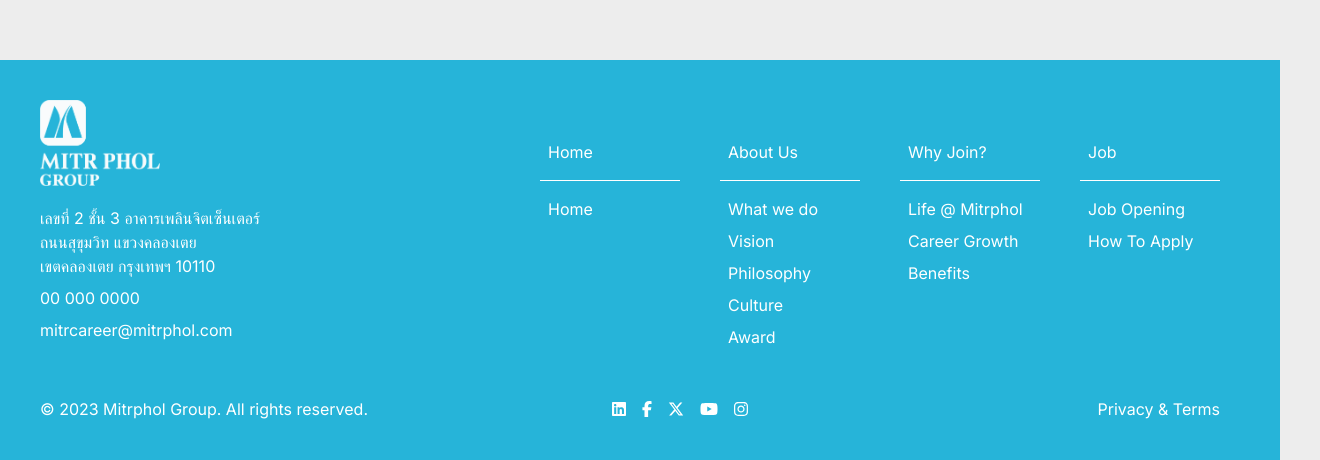
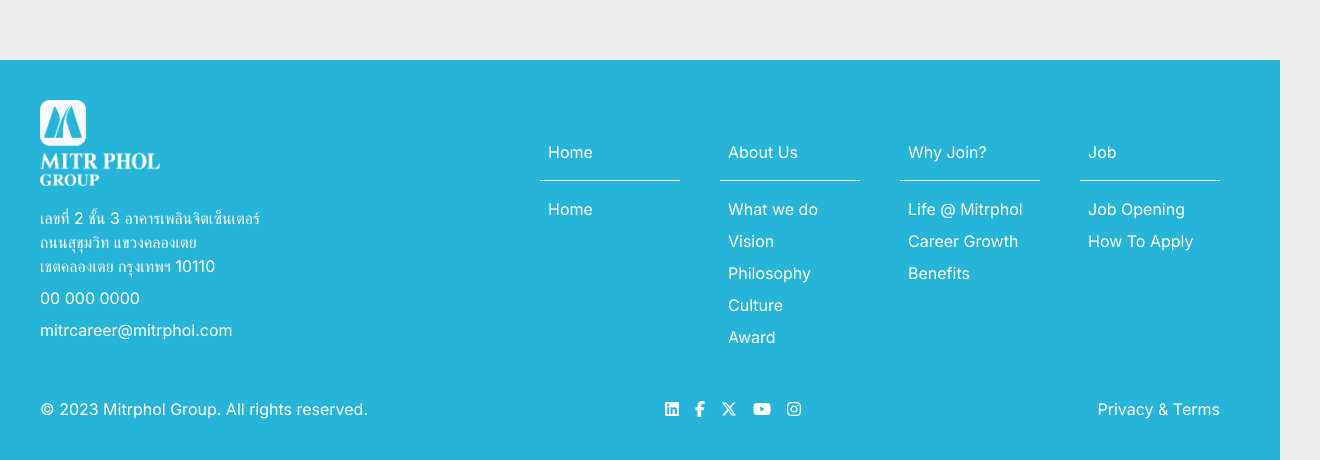
Before and after one commit to Riodsa/mockUpWebsite, a Next.js app: page / in a window 1280 px wide. Shown: the part 2740-3200 px from the top of the page, 1320 px wide, since content can reach past the window. Built offline with nearby package versions, Linux system fonts and the light colour scheme.

Commit message:
temp fix

```diff
--- a/src/components/Footer.tsx
+++ b/src/components/Footer.tsx
@@ -102,7 +102,7 @@ const Footer = () => {
       </div>
       <div className='flex flex-row justify-between mt-10'>
         <p className='text-white font-(family-name:--font-thai)'>© 2023 Mitrphol Group. All rights reserved.</p>
-        <div className='flex flex-row w-fit h-fit gap-4 absolute w-full justify-center'>
+        <div className='flex flex-row h-fit gap-4 e w-max justify-center'>
           <Link href="/">
             <FontAwesomeIcon icon={faLinkedin} className='text-white' />
           </Link>
```
